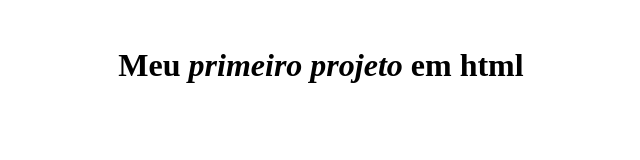
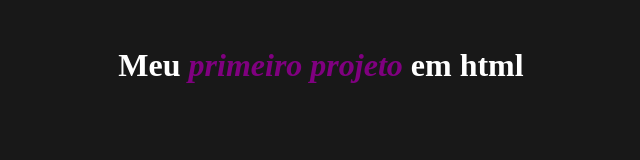
Before and after one commit to GuhhSchool/First-Repository, a plain HTML site: page index.html in a window 1280 px wide. Shown: the whole page, without its empty margins (319-959 px from the left). Drawn offline with Linux system fonts and the light colour scheme.

Commit message:
Update index.html

```diff
--- a/index.html
+++ b/index.html
@@ -3,8 +3,8 @@
     <title>Primeiro arquivo - Alura cursos</title>
   </head>
 
-  <body bgcolor:"#181818">
+  <body bgcolor="#181818">
     <br>
-    <h1 align="center">Meu <i>primeiro projeto</i> em html</h1>
+    <h1 align="center" style="color:white;">Meu <span style="color:purple"><i>primeiro projeto</i></span> em html</h1>
   </body>
 <!html>
```
